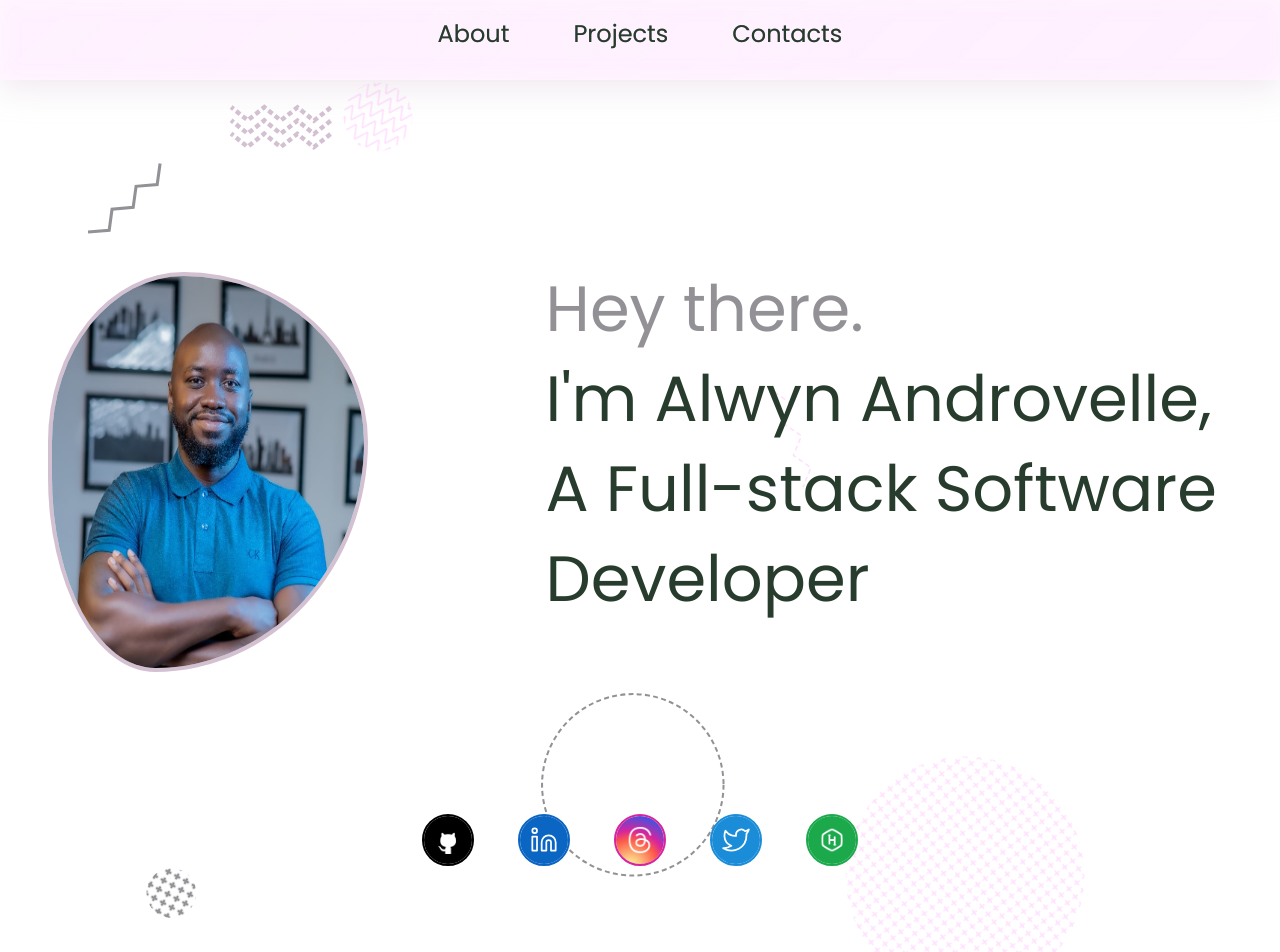
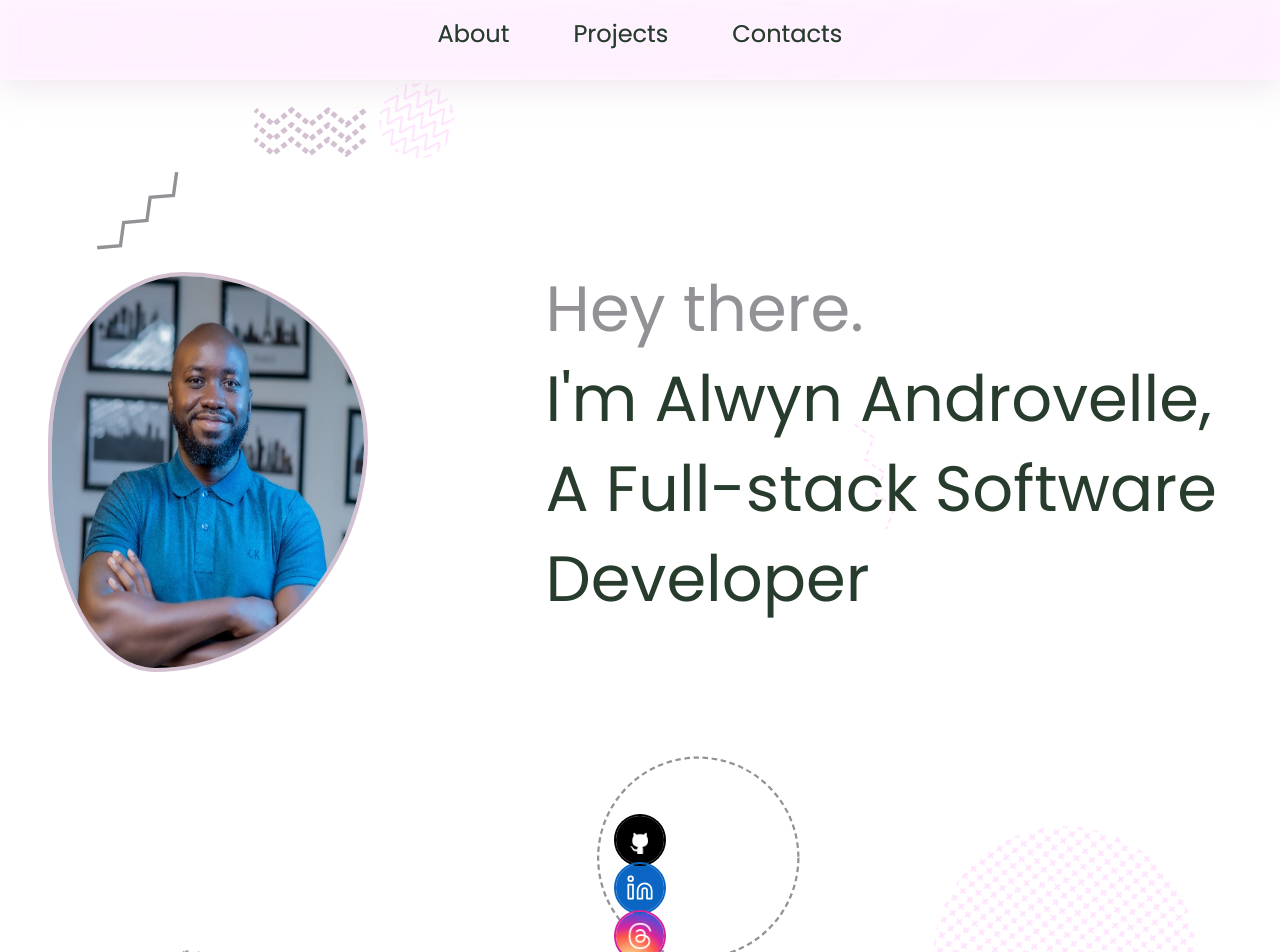
Before and after one commit to Thoth1111/my_portfolio, a React (Vite) app: page / in a window 1280 px wide. Shown: the top 952 px of the page. Built offline with nearby package versions, Linux system fonts and the light colour scheme.

Commit message:
Update social component

```diff
--- a/src/components/Socials.jsx
+++ b/src/components/Socials.jsx
@@ -15,7 +15,7 @@ const Socials = () => {
     ];
 
     return (
-        <div className="d-flex gap-5 mb-5 pb-5">
+        <div className="socials-cont">
             {sites.map((site) => {
                 return (
                 <div className="d-flex justify-content-center align-items-center icon-container" id={`${site.name}-container`} key={site.name}>
```
